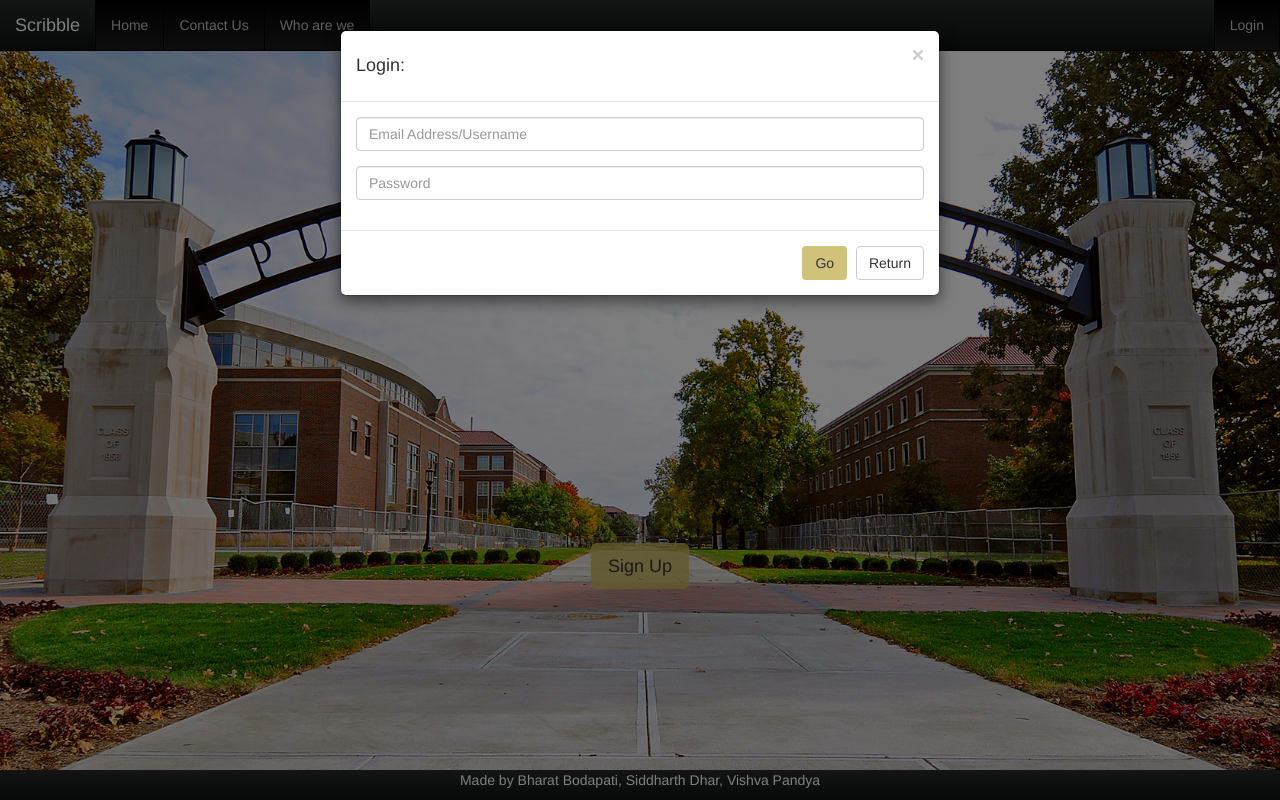
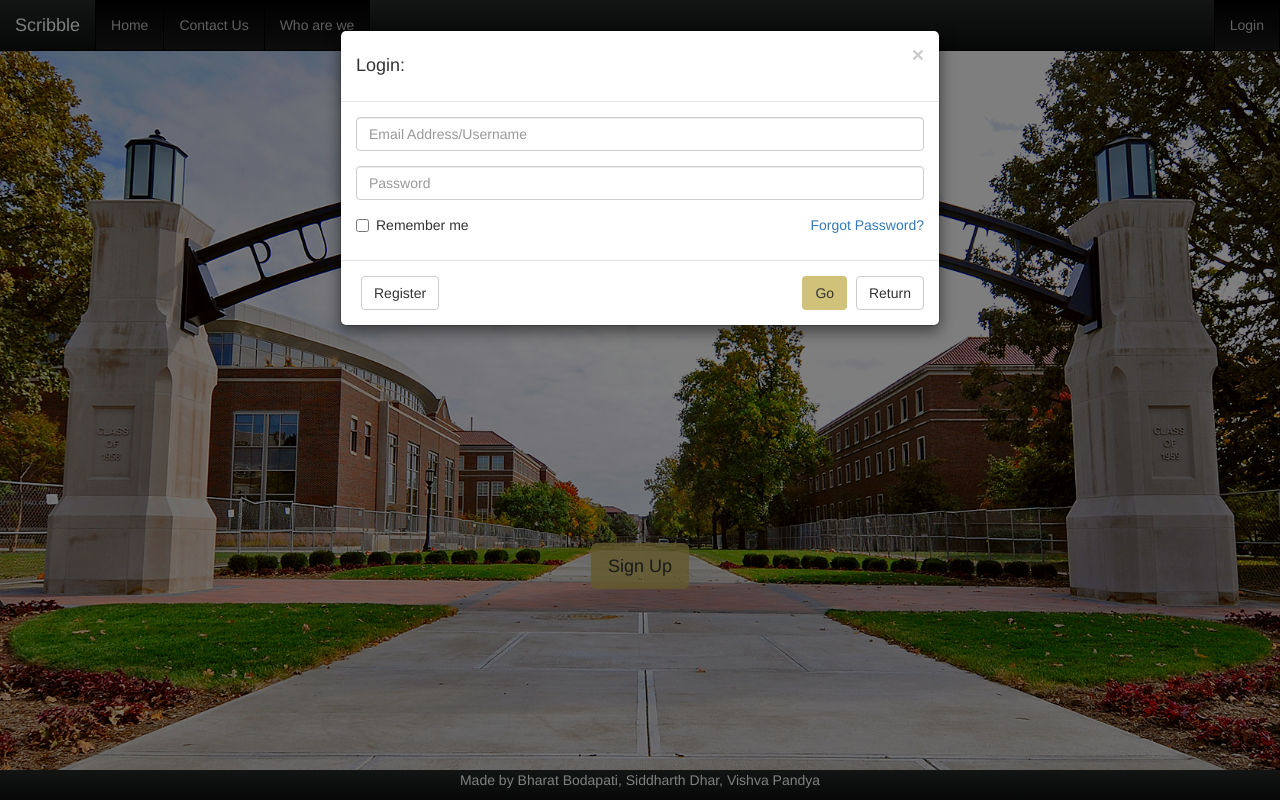
Before and after one commit to vish3418/Scribble, a PHP site: page / in a window 1280 px wide, after a click on "Login". Run offline with PHP 8.4, Linux system fonts and the light colour scheme; some libraries are stand-ins or nearby versions.

Commit message:
Add files via upload
Finished pop ups for login and sign up and redirection for forgot password and register. Remember me checkbox function doesn't work

```diff
--- a/index.php
+++ b/index.php
@@ -58,8 +58,10 @@
             </p>
           </div>
       </div>
+
 <!--   Login Form -->
-      <form style="background-color: #0e0f0f" method="post" id="loginForm">
+
+      <form method="post" id="loginForm">
           <div class="modal" id="loginModal" role="dialog" aria-labelledby="myModalLabel" aria-hidden="true">
             <div class="modal-dialog">
               <div class="modal-content">
@@ -80,9 +82,56 @@
                             <label for="loginpassword" class ="sr-only">Password:</label>
                             <input class="form-control" type="password" name="password" id="loginpass" placeholder="Password" maxlength="100">
                       </div>
+                      <div class="checkbox">
+                            <label>
+                                <input type="checkbox" name="rememberme" id="rememberme">
+                                Remember me
+                            </label>
+                          <a class="pull-right" style="cursor: pointer" data-dismiss="modal" data-target="#forgotModal" data-toggle="modal">Forgot Password?</a>
+                      </div>
                   </div>
                   <div class="modal-footer">
-                      <input class="btn btn-lng submitGold" name="signup" type="submit" value="Go">
+                      <input class="btn btn-lng submitGold" name="login" type="submit" value="Go">
+                    <button type="button" class="btn btn-default" data-dismiss="modal">
+                        Return
+                      </button>
+                    <button type="button" class="btn btn-default pull-left" data-dismiss="modal" data-target="#signupModal" data-toggle="modal">
+                        Register
+                      </button>
+
+                  </div>
+                </div>
+              </div>
+          </div>
+
+      </form>
+
+
+<!-- Forgot Password Form -->
+
+      <form method="post" id="forgotform">
+          <div class="modal" id="forgotModal" role="dialog" aria-labelledby="myModalLabel" aria-hidden="true">
+            <div class="modal-dialog">
+              <div class="modal-content">
+                <div class="modal-header">
+                  <button class="close" data-dismiss="modal">
+                     &times;
+                    </button>
+                    <h4 id="myModalLabel">
+                        Enter your email address:
+                    </h4>
+                    <h6 id="myModalLabel2">
+                        You will recieve an email within 5 minutes.
+                    </h6>
+                  </div>
+                  <div class="modal-body">
+                      <div class="form-group">
+                            <label for="forgotemail" class ="sr-only">Email Address:</label>
+                            <input class="form-control" type="text" name="forgotemail" id="forgotemail" placeholder="Email Address" maxlength="100">
+                      </div>
+                  </div>
+                  <div class="modal-footer">
+                      <input class="btn btn-lng submitGold" name="login" type="submit" value="Go">
                     <button type="button" class="btn btn-default" data-dismiss="modal">
                         Return
                       </button>
@@ -93,8 +142,10 @@
           </div>
 
       </form>
+
 <!--  Signup Form -->
-      <form method="post" id="signupForm">
+
+      <form method="post" id="signupform">
           <div class="modal" id="signupModal" role="dialog" aria-labelledby="myModalLabel" aria-hidden="true">
             <div class="modal-dialog">
               <div class="modal-content">
@@ -125,7 +176,7 @@
                       </div>
                   </div>
                   <div class="modal-footer">
-                      <input class="btn btn-lng submitGold" name="signup" type="submit" value="Sign up">
+                      <input class="btn btn-lng submitGold" name="signup" type="submit" value="Register">
                     <button type="button" class="btn btn-default" data-dismiss="modal">
                         Return
                       </button>
```
